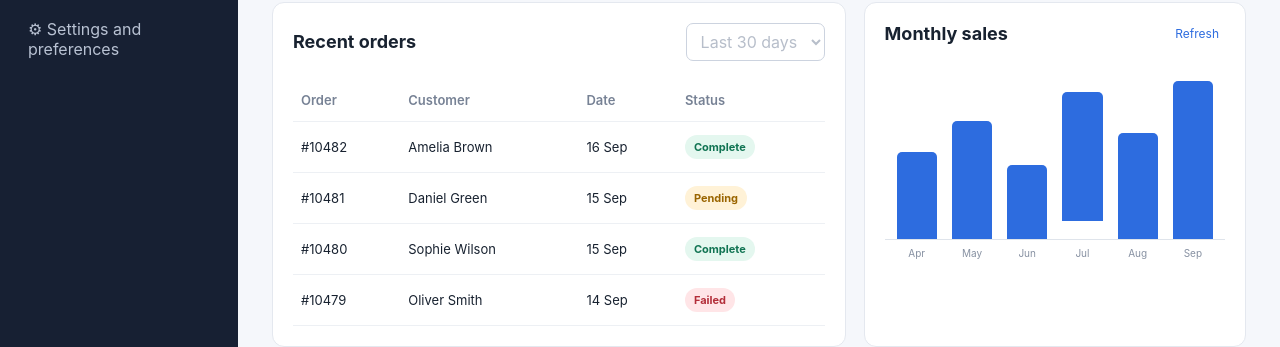
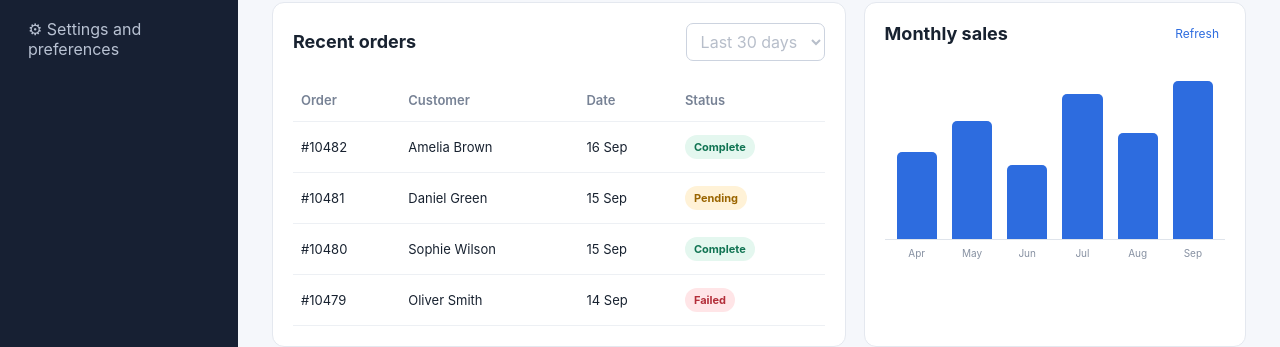
Before and after one commit to piotr-wieruszewski/ui-bug-evaluation, a React (Vite) app: page / in a window 1280 px wide. Shown: the part 256-603 px from the top of the page. Built offline with nearby package versions, Linux system fonts and the light colour scheme.

Commit message:
1. Fix the Monthly sales chart

```diff
--- a/src/main.tsx
+++ b/src/main.tsx
@@ -88,7 +88,7 @@ function App() {
               <div className="bars">
                 {bars.map((height, index) => (
                   <div
-                    className={`bar-wrapper ${index === 3 ? "misaligned" : ""}`}
+                    className="bar-wrapper"
                     key={index}
                   >
                     <div
--- a/src/styles.css
+++ b/src/styles.css
@@ -181,10 +181,6 @@ th { color: #778295; font-weight: 600; }
   align-items: flex-end;
 }
 
-.bar-wrapper.misaligned {
-  padding-bottom: 18px;
-}
-
 .months { display: flex; gap: 15px; padding: 7px 12px 0; }
 .months span { flex: 1; text-align: center; font-size: 10px; color: #8791a2; }
 
```
